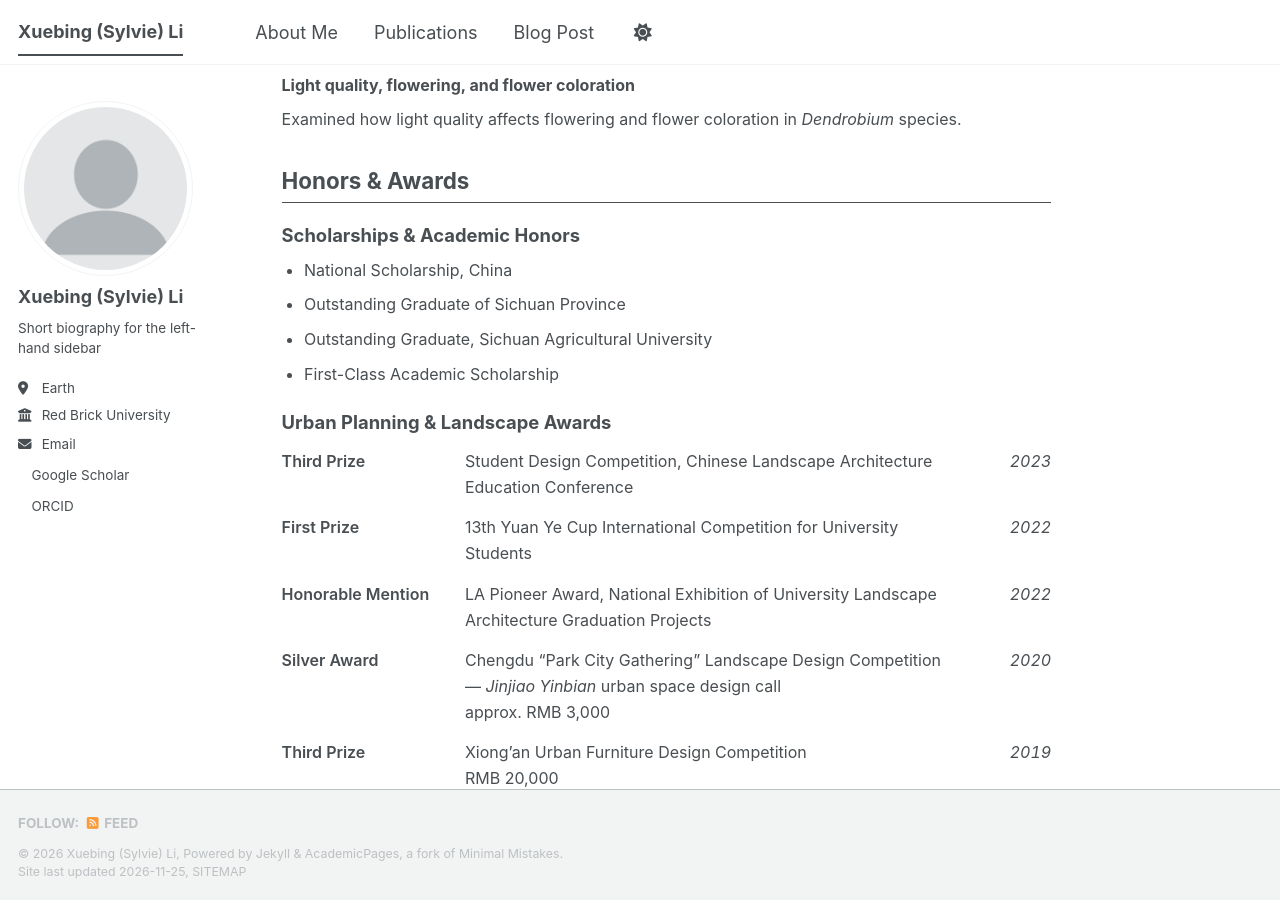
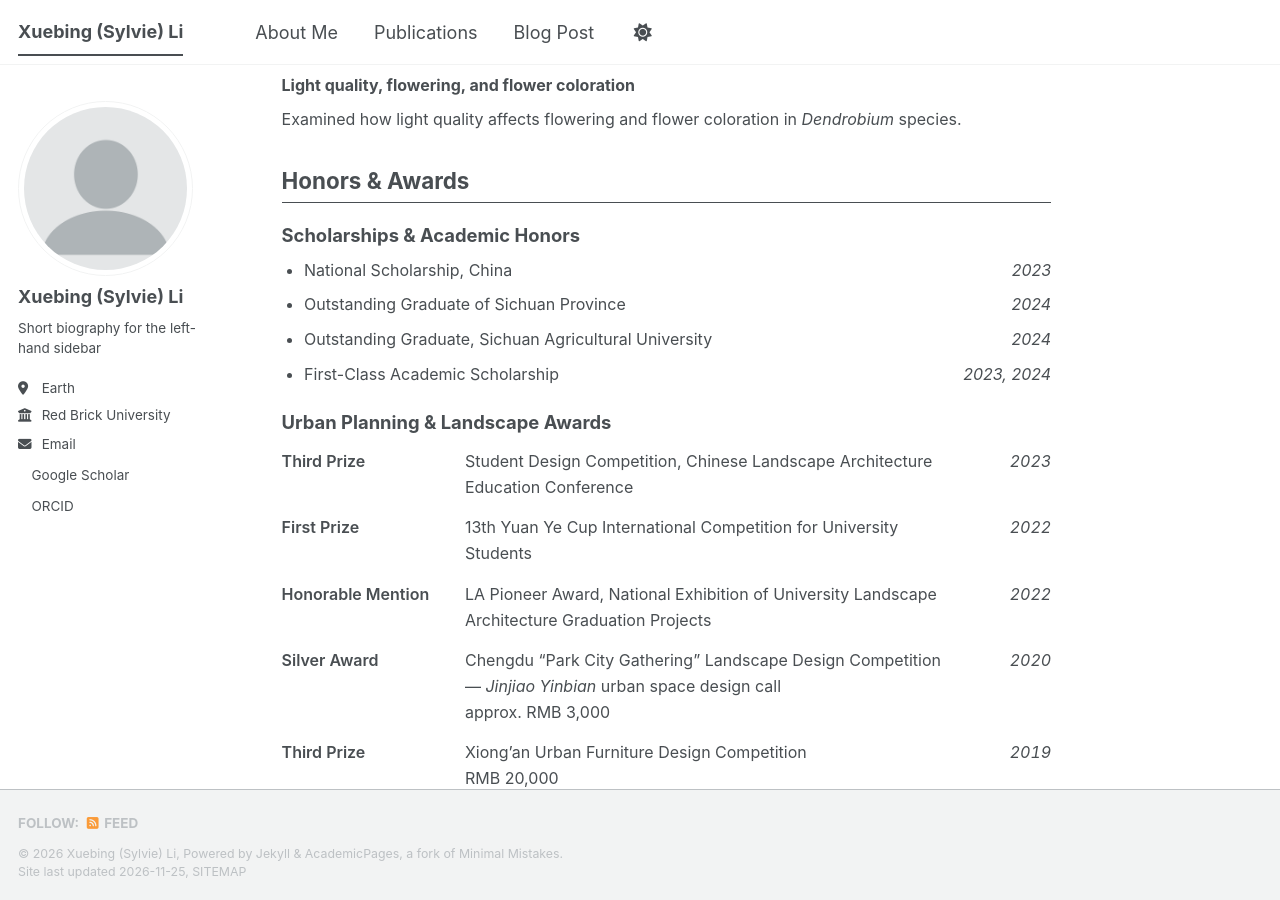
Before and after one commit to Snowiceli/Snowiceli.github.io, a Jekyll site: the page built from _pages/about.md, in a window 1280 px wide and 900 px high, scrolled down 1438 px. Built offline with Jekyll 4.4.1, drawn with Linux system fonts in a browser that asks for light colours; a script bundle is joined from its source files by our own code; a style sheet for code colours, icons or effects is not loaded.

Commit message:
Add years to scholarships and academic honors

```diff
--- a/_pages/about.md
+++ b/_pages/about.md
@@ -118,10 +118,10 @@ redirect_from:
 
 <h3>Scholarships &amp; Academic Honors</h3>
 <ul class="cv-awards">
-<li>National Scholarship, China</li>
-<li>Outstanding Graduate of Sichuan Province</li>
-<li>Outstanding Graduate, Sichuan Agricultural University</li>
-<li>First-Class Academic Scholarship</li>
+<li><div class="cv-heading"><span>National Scholarship, China</span><span class="cv-date">2023</span></div></li>
+<li><div class="cv-heading"><span>Outstanding Graduate of Sichuan Province</span><span class="cv-date">2024</span></div></li>
+<li><div class="cv-heading"><span>Outstanding Graduate, Sichuan Agricultural University</span><span class="cv-date">2024</span></div></li>
+<li><div class="cv-heading"><span>First-Class Academic Scholarship</span><span class="cv-date">2023, 2024</span></div></li>
 </ul>
 
 <h3>Urban Planning &amp; Landscape Awards</h3>
```
